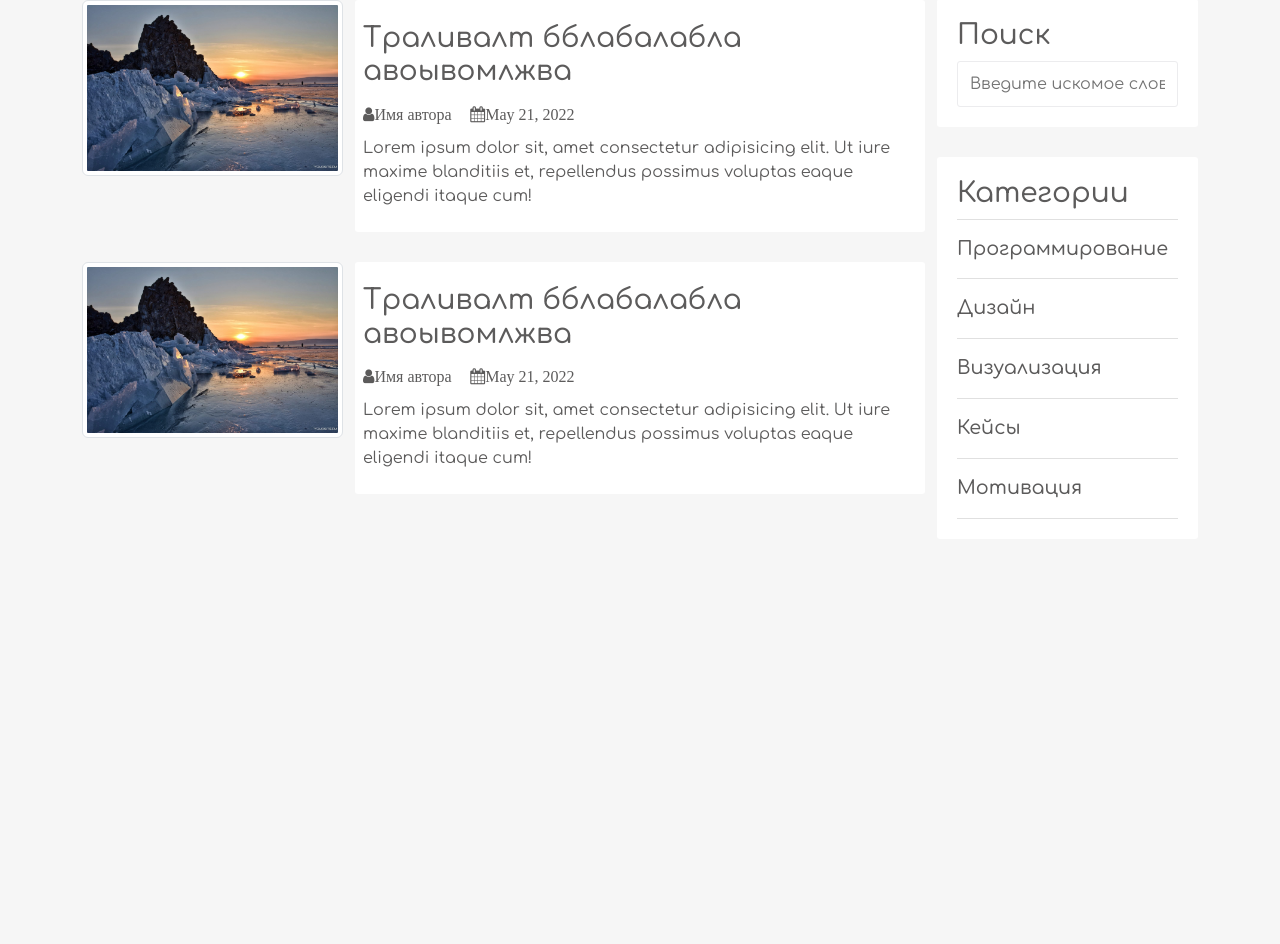
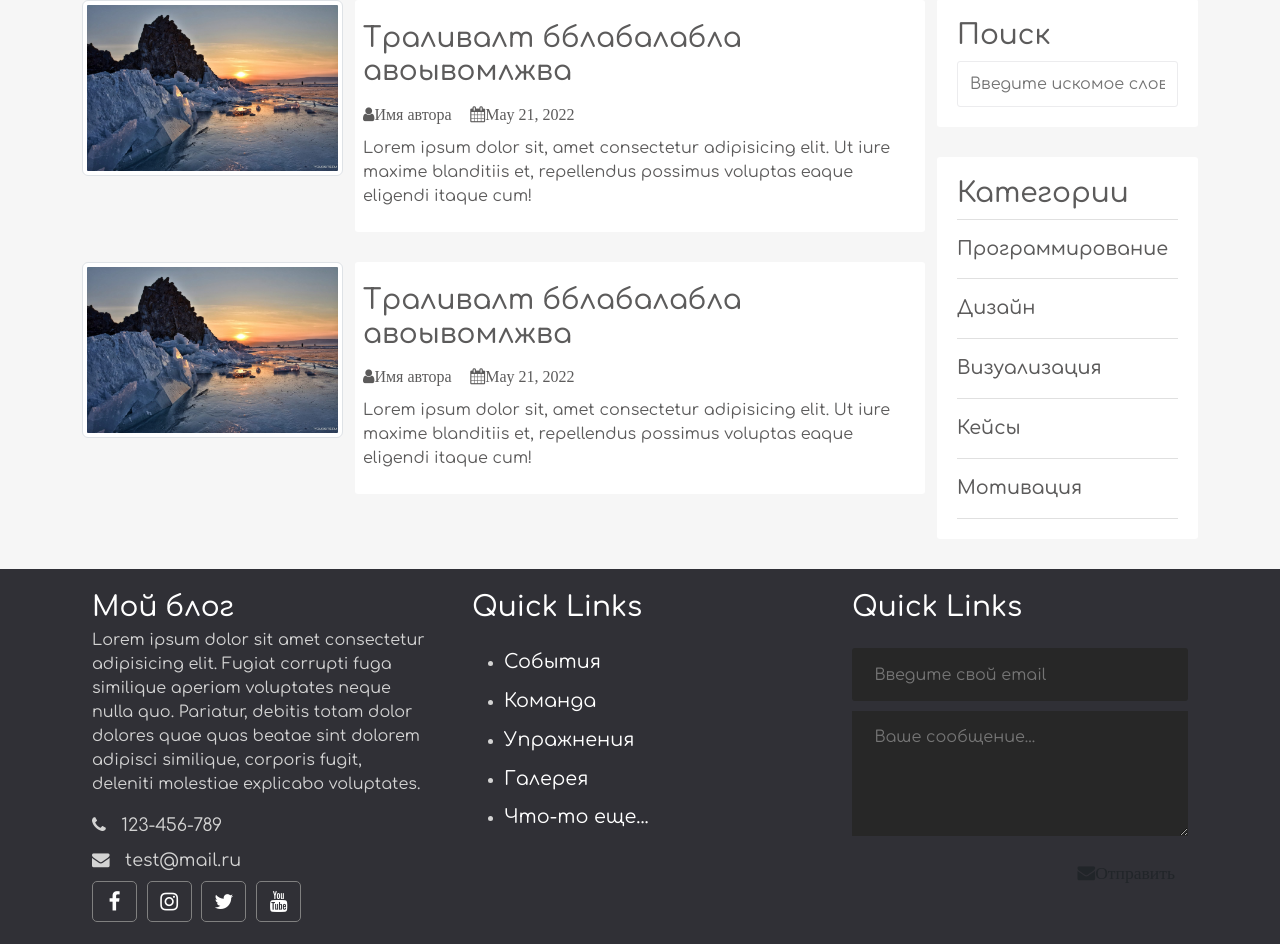
Before and after one commit to nikita89534588306/phpBlog, a PHP site: page / in a window 1280 px wide. Shown: the part 767-1711 px from the top of the page. Before the commit the page ends 1286 px from the top, so only its background shows below. Run offline with PHP 8.4, Linux system fonts and the light colour scheme.

Commit message:
create footer

```diff
--- a/css/style.css
+++ b/css/style.css
@@ -159,3 +159,104 @@ header .header-navbar li{
 	padding-left: 10px;
 	transition: all 0.3s;
 }
+
+
+
+
+.footer {
+	background-color: #303036;
+	color: #d3d3d3;
+	position: relative;
+}
+
+.footer .footer-section{
+	padding: 22px;
+}
+
+.footer h3,
+.footer h4{
+	color: white;
+}
+
+.footer .about .contact span{
+	display: block;
+	font-size: 1.1em;
+	margin-bottom: 8px;
+}
+
+.footer .about .social a{
+	border: 1px solid gray;
+	width: 45px;
+	height: 41px;
+	padding-top: 5px;
+	margin-right: 5px;
+	text-align: center;
+	display: inline-block;
+	font-size: 1.3em;
+	border-radius: 5px;
+	transition: all .3s;
+	color: #ffffff;
+}
+
+
+.footer .about .social a:hover{
+	border: 1px solid white;
+	color: white;
+	transform: all .3s;
+}
+
+
+
+
+
+.footer .links ul a{
+	display: block;
+	margin-bottom: 10px;
+	font-size: 1.2em;
+	transition: all .3s;
+	color: white;
+	text-decoration: none;
+}
+
+.footer .links ul a:hover{
+	color: white;
+	margin-left: 15px;
+	transition: all .3s;
+}
+
+
+
+
+
+
+
+.footer .contact-form .contact-input{
+	background: #272727;
+	color: #bebdbd;
+	margin-bottom: 10px;
+	line-height: 1.5rem;
+	padding: .9rem 1.4rem;
+	border: none;
+	width: 100%;
+}
+
+.footer .contact-form .contact-input:focus{
+	background: #1a1a1a;
+}
+
+.footer .contact-form .contact-btn{
+	float: right;
+	font-size: 1.1em;
+}
+
+.footer .footer-bottom{
+	background: #343a40;
+	color: #686868;
+	height: 50px;
+	width: 100%;
+	text-align: center;
+	position: absolute;
+	bottom: 0px;
+	left: 0px;
+	padding-top: 20px;
+}
--- a/index.php
+++ b/index.php
@@ -159,9 +159,74 @@
 						</ul>
 					</div>
 				</div>
+
+
 			</div>
 		</div>
 	</main>
+	<footer>
+		<div class="footer container-fluid">
+			<div class="footer-content container">
+
+				<div class="row">
+					<div class="footer-section about col-md-4 col-12">
+						<h3 class="logo mb-1"> Мой блог </h3>
+						<p>
+							Lorem ipsum dolor sit amet consectetur adipisicing elit.
+							Fugiat corrupti fuga similique aperiam voluptates neque nulla quo.
+								Pariatur, debitis totam dolor dolores quae quas beatae sint
+								dolorem adipisci similique, corporis fugit,
+								deleniti molestiae explicabo voluptates.
+						</p>
+						<div class="contact">
+							<span><i class='fa fa-phone'></i> &nbsp; 123-456-789</span>
+							<span><i class='fa fa-envelope'></i> &nbsp; test@mail.ru</span>
+						</div>
+						<div class="social">
+							<a href="#"><i class='fa fa-facebook'></i></a>
+							<a href="#"><i class='fa fa-instagram'></i></a>
+							<a href="#"><i class='fa fa-twitter'></i></a>
+							<a href="#"><i class='fa fa-youtube'></i></a>
+						</div>
+					</div>
+
+
+					<div class="footer-section links col-md-4 col-12">
+						<h3>Quick Links</h3>
+						<br>
+						<ul>
+							<li><a href="#">События</a></li>
+							<li><a href="#">Команда</a></li>
+							<li><a href="#">Упражнения</a></li>
+							<li><a href="#">Галерея</a></li>
+							<li><a href="#">Что-то еще...</a></li>
+						</ul>
+					</div>
+
+					<div class="footer-section contact-form col-md-4 col-12">
+						<h3>Quick Links</h3>
+						<br>
+						<form action="index.php" method='post'>
+							<input
+								type="email"
+								name='email'
+								class='text-input contact-input'
+								placeholder='Введите свой email'
+							>
+							<textarea
+								name="message"
+								rows="4"
+								class='text-input contact-input'
+								placeholder='Ваше сообщение...'></textarea>
+							<button type='submit' class='btn btm-big contact-btn'>
+								<i class="fa fa-envelope">Отправить</i>
+							</button>
+						</form>
+					</div>
+				</div>
+			</div>
+		</div>
+	</footer>
 	<script src="https://cdn.jsdelivr.net/npm/bootstrap@5.3.0-alpha1/dist/js/bootstrap.bundle.min.js" integrity="sha384-w76AqPfDkMBDXo30jS1Sgez6pr3x5MlQ1ZAGC+nuZB+EYdgRZgiwxhTBTkF7CXvN" crossorigin="anonymous"></script>
 </body>
 </html>
```
